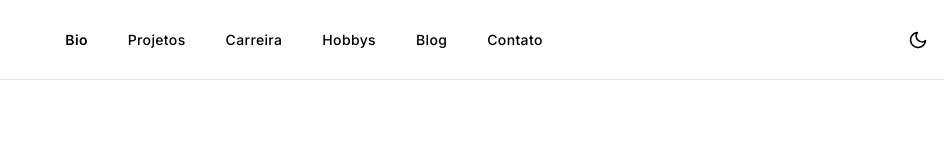
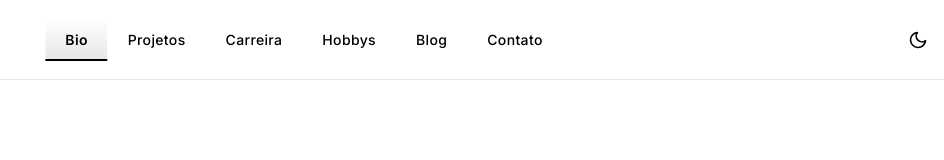
Before and after one commit to adonis-vinuto/personal-site, a Next.js app: page / in a window 1280 px wide. Shown: the top 160 px of the page, without its empty margins (336-1280 px from the left). Built offline with nearby package versions, Linux system fonts and the light colour scheme; a web font is replaced by a local one.

Commit message:
Fix (Menu): ajustando o css para o item ativo do menu

```diff
--- a/src/styles/components.css
+++ b/src/styles/components.css
@@ -312,6 +312,11 @@ a:hover {
 .nav-button.active::after {
   width: 100%;
   height: 2px;
+  transform: translateX(-50%) scaleX(1) !important;
+}
+
+.nav-button.active::before {
+  opacity: 0.1 !important;
 }
 
 /* ===================================================================
```
